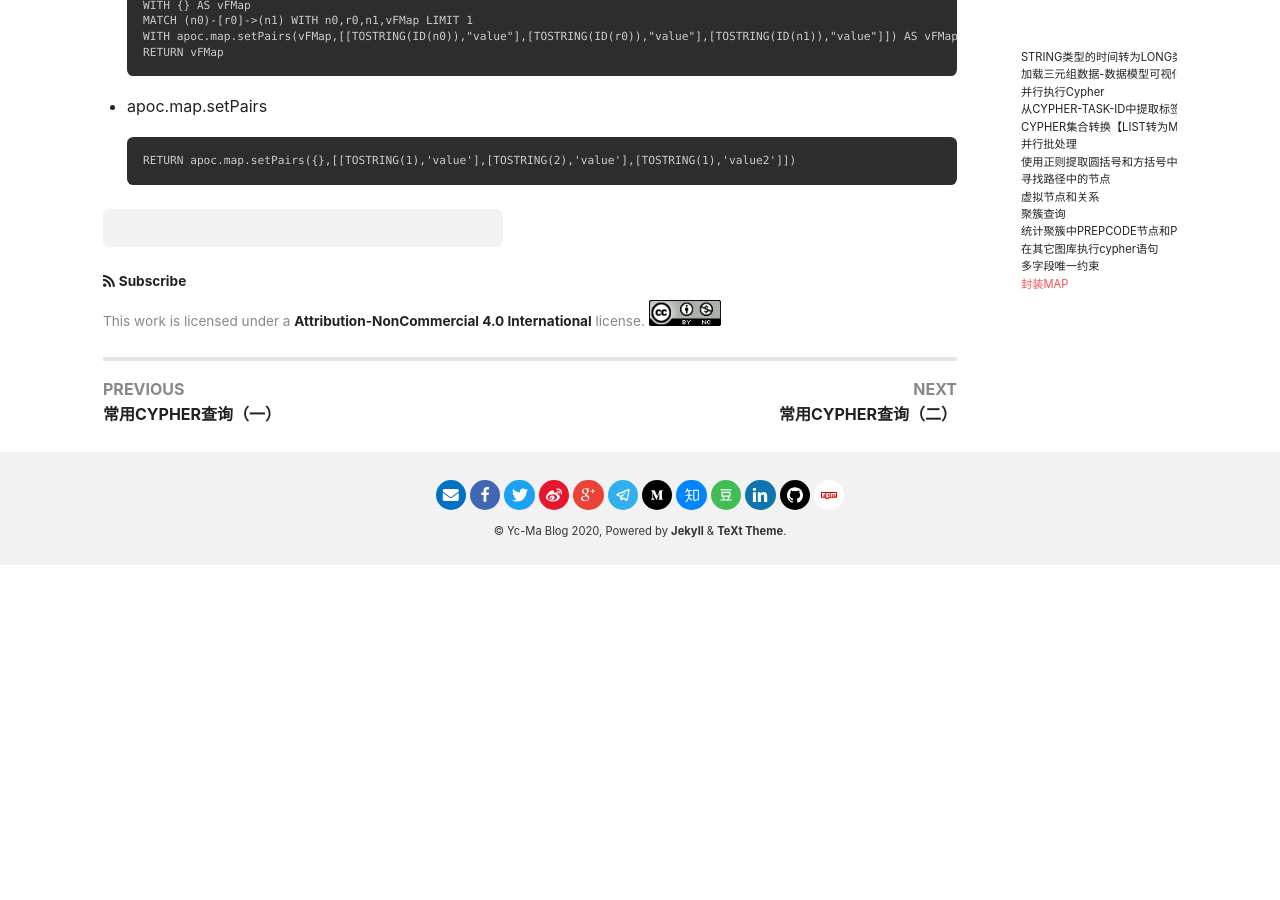
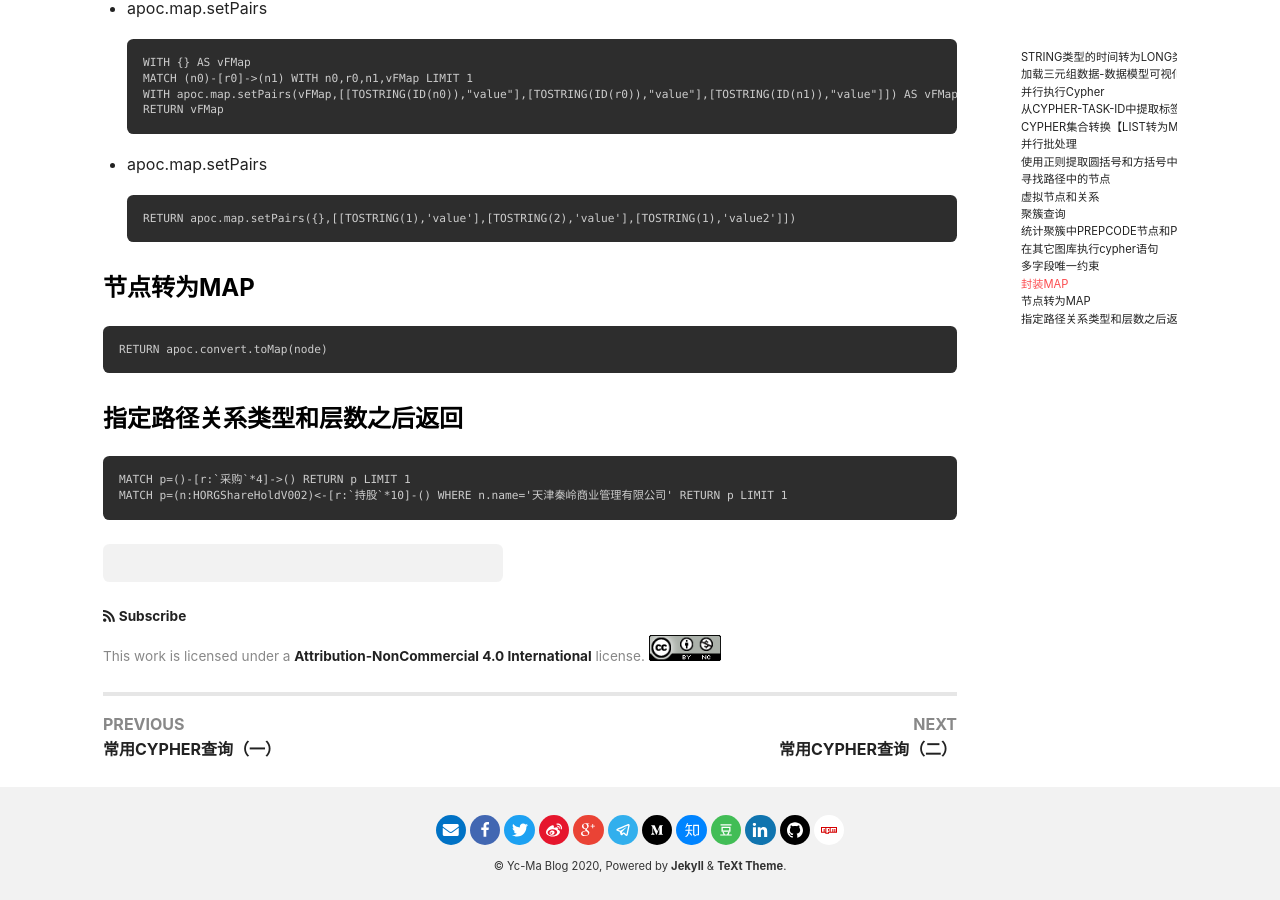
Before and after one commit to crazyyanchao/blog, a Jekyll site: the page built from _posts/2020-06-16-常用CYPHER查询（三）.md, in a window 1280 px wide and 900 px high, scrolled down 4260 px. Built offline with Jekyll 4.4.1, drawn with Linux system fonts in a browser that asks for light colours; nearby versions of some CDN libraries; comment, search, counter and statistics services are not loaded; before the commit the page ends 4825 px from its top, so only the background shows below that; some of the changed text lies outside the part shown.

````diff
--- a/_posts/2020-06-16-常用CYPHER查询（三）.md
+++ b/_posts/2020-06-16-常用CYPHER查询（三）.md
@@ -175,3 +175,14 @@ RETURN vFMap
 ```
 RETURN apoc.map.setPairs({},[[TOSTRING(1),'value'],[TOSTRING(2),'value'],[TOSTRING(1),'value2']])
 ```
+
+### 节点转为MAP
+```
+RETURN apoc.convert.toMap(node)
+```
+
+### 指定路径关系类型和层数之后返回
+```
+MATCH p=()-[r:`采购`*4]->() RETURN p LIMIT 1
+MATCH p=(n:HORGShareHoldV002)<-[r:`持股`*10]-() WHERE n.name='天津秦岭商业管理有限公司' RETURN p LIMIT 1
+```
````
